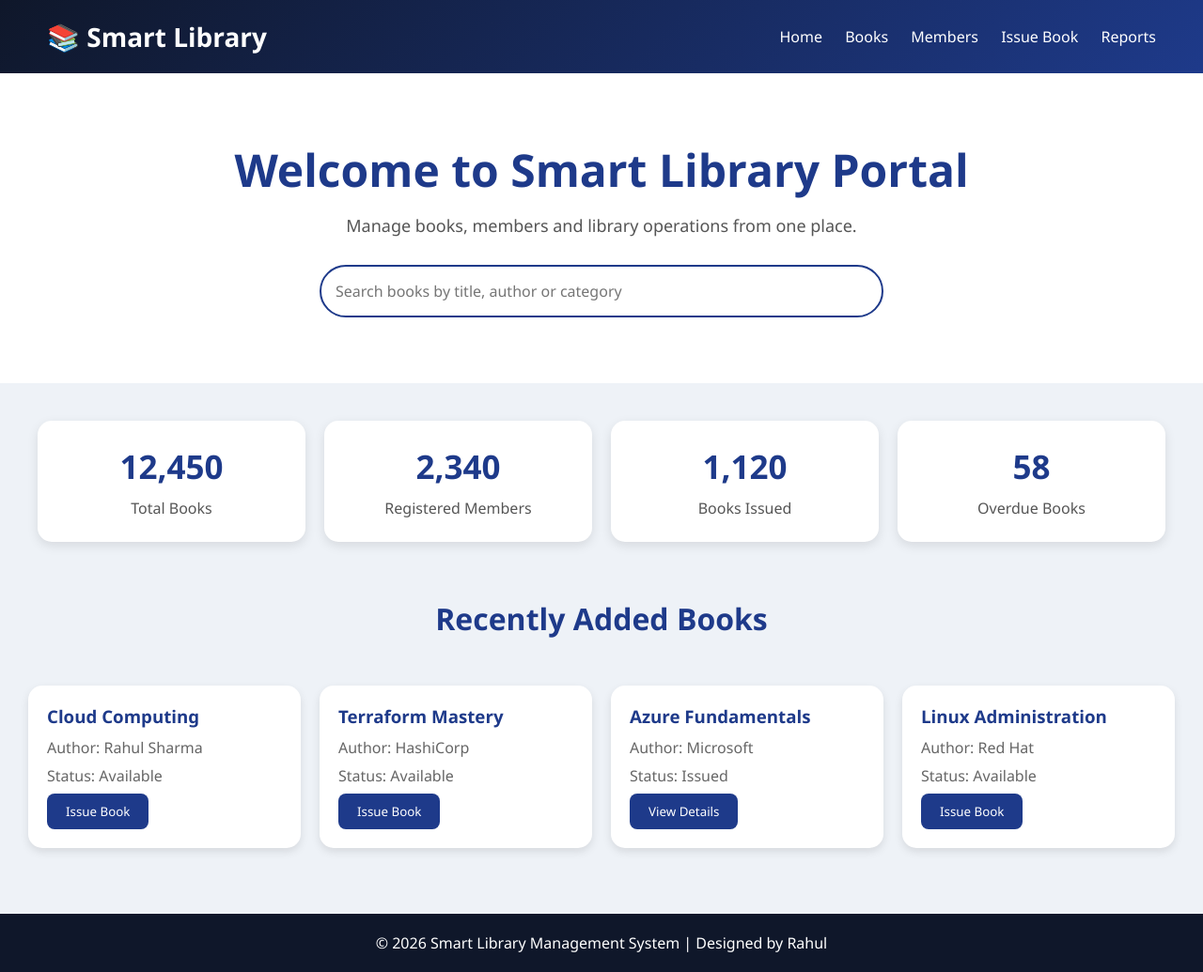
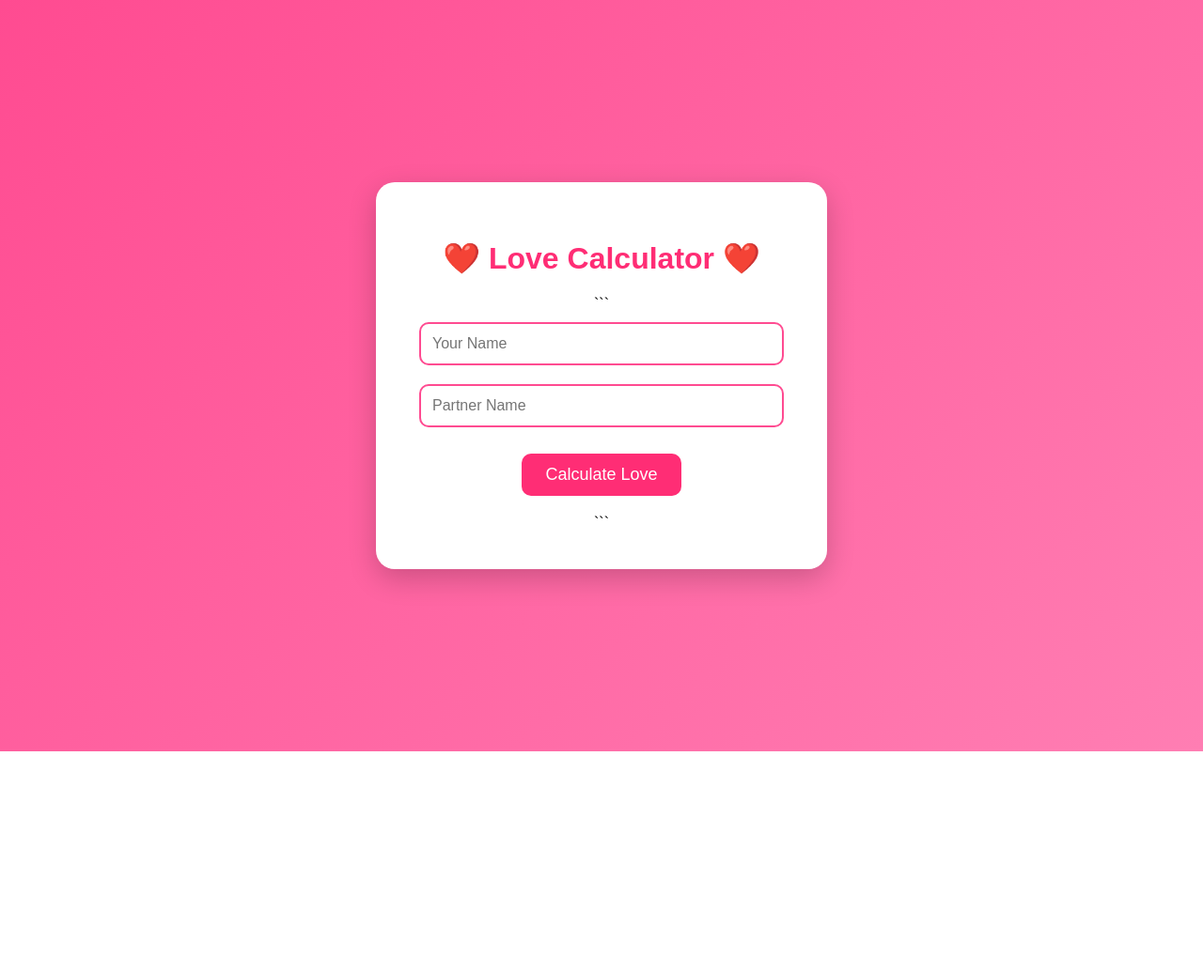
Before and after one commit to mailtorahulshrma/firstrepo, a plain HTML site: page index.html in a window 1280 px wide. Shown: the whole page at 94% size. After the commit the page ends 800 px from the top, so only its background shows below. Drawn offline with Linux system fonts and the light colour scheme.

Commit message:
love calculator

````diff
--- a/index.html
+++ b/index.html
@@ -1,236 +1,124 @@
 <!DOCTYPE html>
+
 <html lang="en">
 <head>
 <meta charset="UTF-8">
 <meta name="viewport" content="width=device-width, initial-scale=1.0">
-<title>Smart Library Portal</title>
+<title>❤️ Love Calculator ❤️</title>
 
 <style>
-*{
+body{
     margin:0;
     padding:0;
-    box-sizing:border-box;
-    font-family:'Segoe UI',sans-serif;
-}
-
-body{
-    background:#eef2f7;
-}
-
-header{
-    background:linear-gradient(135deg,#0f172a,#1e3a8a);
-    color:white;
-    padding:20px 50px;
+    font-family:Arial, sans-serif;
+    background:linear-gradient(135deg,#ff4b91,#ff7eb3);
+    height:100vh;
     display:flex;
-    justify-content:space-between;
+    justify-content:center;
     align-items:center;
 }
 
-.logo{
-    font-size:28px;
-    font-weight:bold;
+.container{
+    background:white;
+    padding:40px;
+    border-radius:20px;
+    text-align:center;
+    width:400px;
+    box-shadow:0 10px 30px rgba(0,0,0,0.2);
 }
 
-nav a{
-    color:white;
-    text-decoration:none;
-    margin-left:20px;
-    font-weight:500;
+h1{
+    color:#ff2d75;
 }
 
-.hero{
-    text-align:center;
-    padding:70px 20px;
-    background:white;
+input{
+    width:90%;
+    padding:12px;
+    margin:10px 0;
+    border:2px solid #ff4b91;
+    border-radius:10px;
+    font-size:16px;
 }
 
-.hero h1{
-    font-size:48px;
-    color:#1e3a8a;
-    margin-bottom:15px;
-}
-
-.hero p{
-    color:#555;
+button{
+    background:#ff2d75;
+    color:white;
+    border:none;
+    padding:12px 25px;
+    border-radius:10px;
+    cursor:pointer;
     font-size:18px;
 }
 
-.search-box{
-    margin-top:30px;
+button:hover{
+    transform:scale(1.05);
 }
 
-.search-box input{
-    width:60%;
-    max-width:600px;
-    padding:15px;
-    border:2px solid #1e3a8a;
-    border-radius:30px;
-    font-size:16px;
+#result{
+    margin-top:20px;
+    font-size:28px;
+    font-weight:bold;
+    color:#ff2d75;
 }
 
-.stats{
-    display:grid;
-    grid-template-columns:repeat(auto-fit,minmax(220px,1fr));
-    gap:20px;
-    padding:40px;
-}
-
-.card{
-    background:white;
-    border-radius:15px;
-    padding:25px;
-    text-align:center;
-    box-shadow:0 4px 12px rgba(0,0,0,0.1);
-}
-
-.card h2{
-    color:#1e3a8a;
-    font-size:35px;
-}
-
-.card p{
+#message{
     margin-top:10px;
-    color:#555;
-}
-
-.section-title{
-    text-align:center;
-    margin:20px 0;
-    color:#1e3a8a;
-    font-size:32px;
-}
-
-.books{
-    display:grid;
-    grid-template-columns:repeat(auto-fit,minmax(250px,1fr));
-    gap:20px;
-    padding:30px;
-}
-
-.book{
-    background:white;
-    padding:20px;
-    border-radius:15px;
-    box-shadow:0 4px 10px rgba(0,0,0,0.1);
-}
-
-.book h3{
-    color:#1e3a8a;
-    margin-bottom:10px;
-}
-
-.book p{
-    color:#666;
-    margin-bottom:8px;
-}
-
-.book button{
-    background:#1e3a8a;
-    color:white;
-    border:none;
-    padding:10px 20px;
-    border-radius:8px;
-    cursor:pointer;
-}
-
-.book button:hover{
-    background:#2563eb;
-}
-
-footer{
-    background:#0f172a;
-    color:white;
-    text-align:center;
-    padding:20px;
-    margin-top:40px;
+    font-size:18px;
 }
 </style>
+
 </head>
 
 <body>
 
-<header>
-    <div class="logo">📚 Smart Library</div>
+<div class="container">
+    <h1>❤️ Love Calculator ❤️</h1>
 
-    <nav>
-        <a href="#">Home</a>
-        <a href="#">Books</a>
-        <a href="#">Members</a>
-        <a href="#">Issue Book</a>
-        <a href="#">Reports</a>
-    </nav>
-</header>
+```
+<input type="text" id="name1" placeholder="Your Name">
 
-<section class="hero">
-    <h1>Welcome to Smart Library Portal</h1>
-    <p>Manage books, members and library operations from one place.</p>
+<input type="text" id="name2" placeholder="Partner Name">
 
-    <div class="search-box">
-        <input type="text" placeholder="Search books by title, author or category">
-    </div>
-</section>
+<br><br>
 
-<section class="stats">
+<button onclick="calculateLove()">Calculate Love</button>
 
-    <div class="card">
-        <h2>12,450</h2>
-        <p>Total Books</p>
-    </div>
+<div id="result"></div>
+<div id="message"></div>
+```
 
-    <div class="card">
-        <h2>2,340</h2>
-        <p>Registered Members</p>
-    </div>
+</div>
 
-    <div class="card">
-        <h2>1,120</h2>
-        <p>Books Issued</p>
-    </div>
+<script>
+function calculateLove(){
 
-    <div class="card">
-        <h2>58</h2>
-        <p>Overdue Books</p>
-    </div>
+    let name1 = document.getElementById("name1").value;
+    let name2 = document.getElementById("name2").value;
 
-</section>
+    if(name1==="" || name2===""){
+        alert("Please enter both names");
+        return;
+    }
 
-<h2 class="section-title">Recently Added Books</h2>
+    let love = Math.floor(Math.random()*41)+60;
 
-<section class="books">
+    document.getElementById("result").innerHTML =
+    "❤️ " + love + "% Match ❤️";
 
-    <div class="book">
-        <h3>Cloud Computing</h3>
-        <p>Author: Rahul Sharma</p>
-        <p>Status: Available</p>
-        <button>Issue Book</button>
-    </div>
-
-    <div class="book">
-        <h3>Terraform Mastery</h3>
-        <p>Author: HashiCorp</p>
-        <p>Status: Available</p>
-        <button>Issue Book</button>
-    </div>
-
-    <div class="book">
-        <h3>Azure Fundamentals</h3>
-        <p>Author: Microsoft</p>
-        <p>Status: Issued</p>
-        <button>View Details</button>
-    </div>
-
-    <div class="book">
-        <h3>Linux Administration</h3>
-        <p>Author: Red Hat</p>
-        <p>Status: Available</p>
-        <button>Issue Book</button>
-    </div>
-
-</section>
-
-<footer>
-    © 2026 Smart Library Management System | Designed by Rahul
-</footer>
+    if(love > 90){
+        document.getElementById("message").innerHTML =
+        "Perfect Match! 💍";
+    }
+    else if(love > 75){
+        document.getElementById("message").innerHTML =
+        "Great Chemistry! ❤️";
+    }
+    else{
+        document.getElementById("message").innerHTML =
+        "Friendship se start karo 😄";
+    }
+}
+</script>
 
 </body>
 </html>
````
